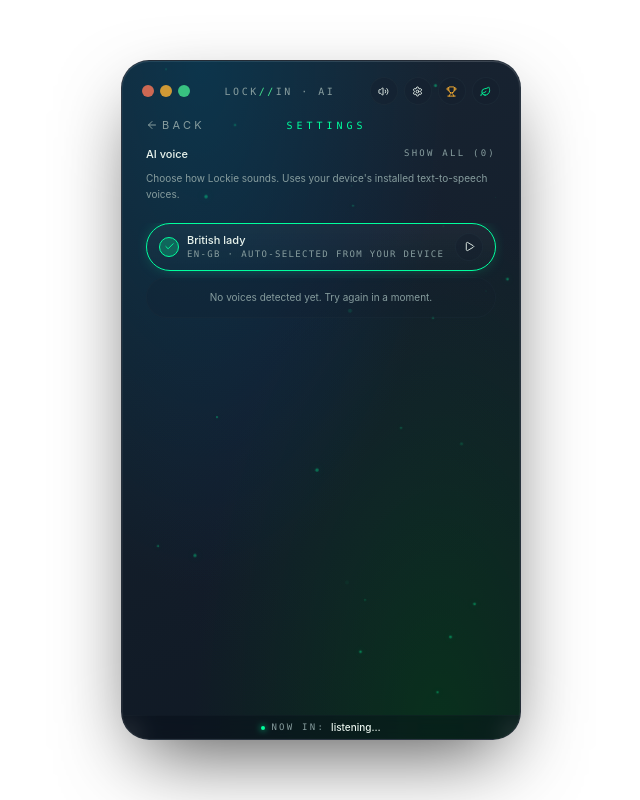
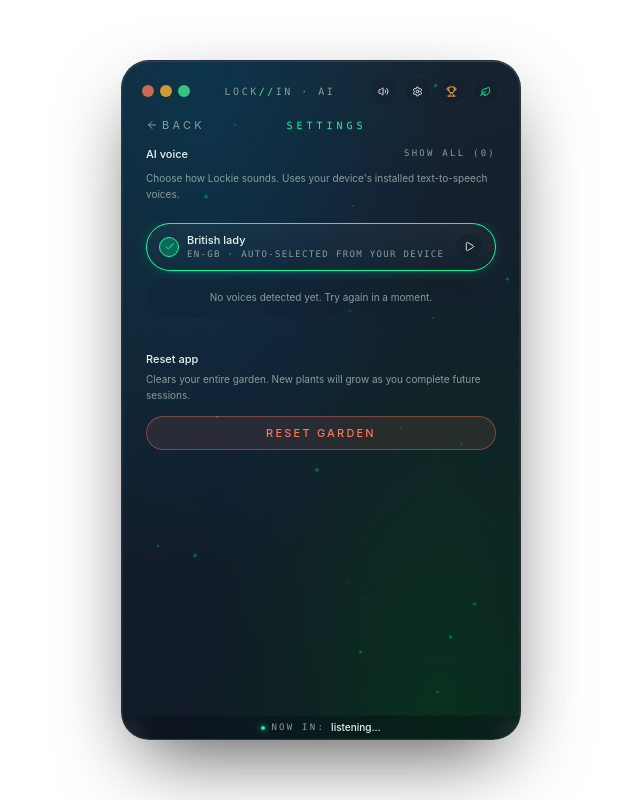
Before and after one commit to SaladStik/LockInAI, a Next.js app: page / in a window 1280 px wide. Both pictures are taken after a click on the button 736 px from the left and 91 px from the top of the page. Shown: the whole page, without its empty margins (319-959 px from the left). Built offline with nearby package versions, Linux system fonts and the light colour scheme.

Commit message:
ability to Clear garden

```diff
--- a/electron/main.cjs
+++ b/electron/main.cjs
@@ -551,6 +551,7 @@ ipcMain.handle("custom-sites:remove", (_e, id) => db.removeCustomSite(id));
 
 ipcMain.handle("garden:list", () => db.listGardenPlants());
 ipcMain.handle("garden:add", (_e, plant) => db.addGardenPlant(plant));
+ipcMain.handle("garden:clear", () => db.clearGardenPlants());
 
 ipcMain.handle("permissions:status", () => getPermissionsStatus());
 ipcMain.handle("permissions:request", () => requestMacPermissions({ prompt: true }));
--- a/electron/preload.cjs
+++ b/electron/preload.cjs
@@ -39,5 +39,6 @@ contextBridge.exposeInMainWorld("electronAPI", {
   garden: {
     list: () => ipcRenderer.invoke("garden:list"),
     add: (plant) => ipcRenderer.invoke("garden:add", plant),
+    clear: () => ipcRenderer.invoke("garden:clear"),
   },
 });
--- a/src/components/lockin/LockInPopup.tsx
+++ b/src/components/lockin/LockInPopup.tsx
@@ -73,7 +73,7 @@ export function LockInPopup() {
   const [breach, setBreach] = useState<boolean>(false);
   const [toast, setToast] = useState<string | null>(null);
   const [emergencyExit, setEmergencyExit] = useState<boolean>(false);
-  const { plants: garden, addPlant } = useGarden();
+  const { plants: garden, addPlant, clearGarden } = useGarden();
   const [totalSessions, setTotalSessions] = useState<number>(12);
   const [longestSessionMin, setLongestSessionMin] = useState<number>(45);
   const [voiceOn, setVoiceOn] = useState<boolean>(!isVoiceMuted());
@@ -510,7 +510,7 @@ export function LockInPopup() {
               />
             )}
             {screen === "settings" && (
-              <SettingsScreen onBack={() => setScreen("welcome")} />
+              <SettingsScreen onBack={() => setScreen("welcome")} onClearGarden={clearGarden} />
             )}
           </motion.div>
         </AnimatePresence>
--- a/src/components/lockin/SettingsScreen.tsx
+++ b/src/components/lockin/SettingsScreen.tsx
@@ -12,10 +12,18 @@ import {
 
 const SAMPLE_PHRASE = "Lock in. Stay focused. You've got this.";
 
-export function SettingsScreen({ onBack }: { onBack: () => void }) {
+export function SettingsScreen({
+  onBack,
+  onClearGarden,
+}: {
+  onBack: () => void;
+  onClearGarden: () => Promise<void>;
+}) {
   const [voices, setVoices] = useState<SpeechSynthesisVoice[]>(() => listVoices());
   const [selected, setSelected] = useState<string | null>(() => getSelectedVoiceURI());
   const [showAll, setShowAll] = useState(false);
+  const [resetting, setResetting] = useState(false);
+  const [resetError, setResetError] = useState<string | null>(null);
 
   useEffect(() => {
     const refresh = () => setVoices(listVoices());
@@ -41,6 +49,22 @@ export function SettingsScreen({ onBack }: { onBack: () => void }) {
 
   function preview(voiceURI: string | null) {
     previewVoice(SAMPLE_PHRASE, voiceURI);
+  }
+
+  async function handleResetApp() {
+    const ok = window.confirm(
+      "Reset your garden? All plants will be permanently deleted. This cannot be undone.",
+    );
+    if (!ok) return;
+    setResetting(true);
+    setResetError(null);
+    try {
+      await onClearGarden();
+    } catch (e) {
+      setResetError(e instanceof Error ? e.message : "Couldn't reset garden");
+    } finally {
+      setResetting(false);
+    }
   }
 
   return (
@@ -102,6 +126,24 @@ export function SettingsScreen({ onBack }: { onBack: () => void }) {
             onPreview={() => preview(v.voiceURI)}
           />
         ))}
+
+        <div className="mt-4 border-t border-border/40 pt-4">
+          <div className="text-[11px] font-medium text-foreground">Reset app</div>
+          <p className="mt-1 text-[10px] leading-relaxed text-muted-foreground">
+            Clears your entire garden. New plants will grow as you complete future sessions.
+          </p>
+          {resetError && (
+            <p className="mt-2 text-[10px] text-destructive">{resetError}</p>
+          )}
+          <button
+            type="button"
+            onClick={handleResetApp}
+            disabled={resetting}
+            className="mt-3 w-full rounded-xl border border-destructive/40 bg-destructive/10 px-3 py-2 text-[11px] font-medium uppercase tracking-[0.2em] text-destructive transition hover:bg-destructive/20 disabled:opacity-50"
+          >
+            {resetting ? "Resetting…" : "Reset garden"}
+          </button>
+        </div>
       </div>
     </div>
   );
--- a/src/hooks/useGarden.ts
+++ b/src/hooks/useGarden.ts
@@ -49,5 +49,15 @@ export function useGarden() {
     [reload],
   );
 
-  return { plants, ready, addPlant, reload };
+  const clearGarden = useCallback(async () => {
+    const api = window.electronAPI;
+    if (!api?.garden?.clear) {
+      setPlants([]);
+      return;
+    }
+    await api.garden.clear();
+    await reload();
+  }, [reload]);
+
+  return { plants, ready, addPlant, clearGarden, reload };
 }
--- a/src/types/electron.d.ts
+++ b/src/types/electron.d.ts
@@ -84,6 +84,7 @@ declare global {
       garden: {
         list: () => Promise<GardenPlant[]>;
         add: (plant: Omit<GardenPlant, "created_at">) => Promise<GardenPlant>;
+        clear: () => Promise<boolean>;
       };
     };
   }
```
Also changed, not shown: electron/db.cjs (+7 -0 lines).
